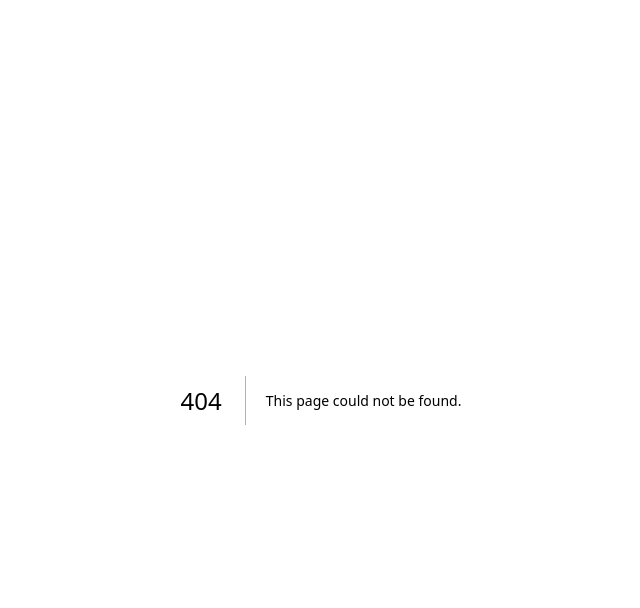
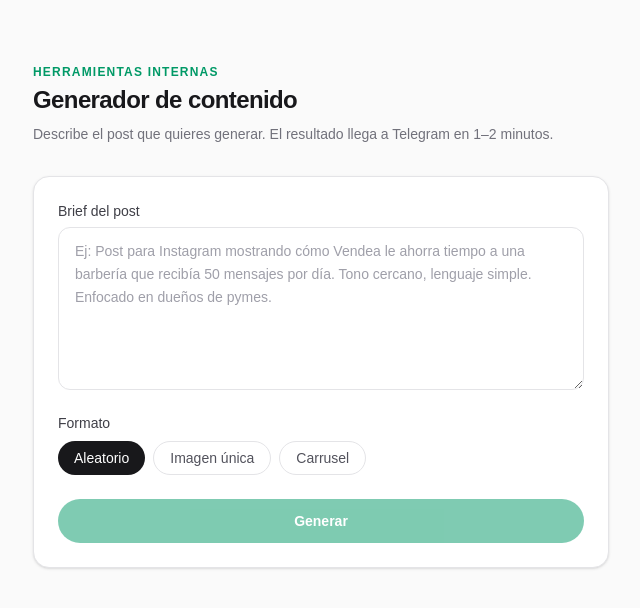
Before and after one commit to aahumada21/CLoserAIWEB, a Next.js app: page /tools in a window 1280 px wide. Before the commit this address had no page. Shown: the top 608 px of the page, without its empty margins (319-959 px from the left). Built offline with nearby package versions, Linux system fonts and the light colour scheme.

Commit message:
feat: agregar /tools con generador de contenido social para Vendea

```diff
--- /dev/null
+++ b/src/app/api/tools/content-generate/route.ts
@@ -0,0 +1,35 @@
+import { NextRequest, NextResponse } from "next/server";
+
+export async function POST(req: NextRequest) {
+  const body = await req.json();
+  const { prompt, format } = body as { prompt?: string; format?: string };
+
+  if (!prompt?.trim()) {
+    return NextResponse.json({ error: "El prompt no puede estar vacío." }, { status: 400 });
+  }
+
+  const apiKey = process.env.CONTENT_GENERATE_API_KEY;
+  if (!apiKey) {
+    return NextResponse.json({ error: "API key no configurada." }, { status: 500 });
+  }
+
+  const res = await fetch("https://tools.aahumada.com/webhook/content-generate-web", {
+    method: "POST",
+    headers: {
+      "Content-Type": "application/json",
+      "X-Api-Key": apiKey,
+    },
+    body: JSON.stringify({
+      prompt: prompt.trim(),
+      format: format ?? "random",
+    }),
+    signal: AbortSignal.timeout(15000),
+  });
+
+  if (!res.ok) {
+    return NextResponse.json({ error: `Error del servidor: ${res.status}` }, { status: 502 });
+  }
+
+  const data = await res.json();
+  return NextResponse.json(data);
+}
--- /dev/null
+++ b/src/app/tools/page.tsx
@@ -0,0 +1,150 @@
+"use client";
+
+import { useState } from "react";
+
+const FORMATS = [
+  { value: "random", label: "Aleatorio" },
+  { value: "single", label: "Imagen única" },
+  { value: "carousel", label: "Carrusel" },
+] as const;
+
+type Format = (typeof FORMATS)[number]["value"];
+type Status = "idle" | "loading" | "success" | "error";
+
+export default function ToolsPage() {
+  const [prompt, setPrompt] = useState("");
+  const [format, setFormat] = useState<Format>("random");
+  const [status, setStatus] = useState<Status>("idle");
+  const [errorMsg, setErrorMsg] = useState("");
+
+  async function handleSubmit(e: React.FormEvent) {
+    e.preventDefault();
+    if (!prompt.trim()) return;
+
+    setStatus("loading");
+    setErrorMsg("");
+
+    try {
+      const res = await fetch("/api/tools/content-generate", {
+        method: "POST",
+        headers: { "Content-Type": "application/json" },
+        body: JSON.stringify({ prompt, format }),
+      });
+
+      const data = await res.json();
+
+      if (!res.ok) {
+        setErrorMsg(data.error ?? "Error desconocido.");
+        setStatus("error");
+        return;
+      }
+
+      setStatus("success");
+    } catch {
+      setErrorMsg("No se pudo conectar con el servidor.");
+      setStatus("error");
+    }
+  }
+
+  function reset() {
+    setStatus("idle");
+    setPrompt("");
+    setFormat("random");
+    setErrorMsg("");
+  }
+
+  return (
+    <div className="min-h-screen bg-zinc-50 px-4 py-16">
+      <div className="mx-auto max-w-xl">
+        <div className="mb-8">
+          <p className="text-xs font-semibold uppercase tracking-widest text-emerald-600">
+            Herramientas internas
+          </p>
+          <h1 className="mt-1 text-2xl font-semibold tracking-tight text-zinc-900">
+            Generador de contenido
+          </h1>
+          <p className="mt-2 text-sm text-zinc-500">
+            Describe el post que quieres generar. El resultado llega a Telegram
+            en 1–2 minutos.
+          </p>
+        </div>
+
+        {status === "success" ? (
+          <div className="rounded-2xl border border-emerald-200 bg-emerald-50 p-8 text-center">
+            <p className="text-3xl">✅</p>
+            <p className="mt-3 text-base font-semibold text-emerald-800">
+              ¡Enviado! Revisá tu Telegram en 1–2 min.
+            </p>
+            <p className="mt-1 text-sm text-emerald-600">
+              Formato:{" "}
+              <span className="font-medium">
+                {FORMATS.find((f) => f.value === format)?.label}
+              </span>
+            </p>
+            <button
+              onClick={reset}
+              className="mt-6 rounded-full bg-emerald-600 px-6 py-2.5 text-sm font-medium text-white hover:bg-emerald-500"
+            >
+              Generar otro
+            </button>
+          </div>
+        ) : (
+          <form
+            onSubmit={handleSubmit}
+            className="rounded-2xl border border-zinc-200 bg-white p-6 shadow-sm"
+          >
+            <div>
+              <label className="block text-sm font-medium text-zinc-700">
+                Brief del post
+              </label>
+              <textarea
+                value={prompt}
+                onChange={(e) => setPrompt(e.target.value)}
+                rows={6}
+                required
+                placeholder="Ej: Post para Instagram mostrando cómo Vendea le ahorra tiempo a una barbería que recibía 50 mensajes por día. Tono cercano, lenguaje simple. Enfocado en dueños de pymes."
+                className="mt-1.5 w-full resize-y rounded-xl border border-zinc-200 px-4 py-3 text-sm leading-relaxed text-zinc-800 placeholder:text-zinc-400 focus:border-emerald-500 focus:outline-none"
+              />
+            </div>
+
+            <div className="mt-4">
+              <label className="block text-sm font-medium text-zinc-700">
+                Formato
+              </label>
+              <div className="mt-2 flex gap-2">
+                {FORMATS.map((f) => (
+                  <button
+                    key={f.value}
+                    type="button"
+                    onClick={() => setFormat(f.value)}
+                    className={`rounded-full px-4 py-1.5 text-sm font-medium transition-colors ${
+                      format === f.value
+                        ? "bg-zinc-900 text-white"
+                        : "border border-zinc-200 text-zinc-600 hover:bg-zinc-50"
+                    }`}
+                  >
+                    {f.label}
+                  </button>
+                ))}
+              </div>
+            </div>
+
+            {status === "error" && (
+              <p className="mt-4 rounded-lg bg-red-50 px-3 py-2 text-sm text-red-600">
+                {errorMsg}
+              </p>
+            )}
+
+            <button
+              type="submit"
+              disabled={status === "loading" || !prompt.trim()}
+              className="mt-6 w-full rounded-full bg-emerald-600 py-3 text-sm font-semibold text-white transition-colors hover:bg-emerald-500 disabled:cursor-not-allowed disabled:opacity-50"
+            >
+              {status === "loading" ? "Generando…" : "Generar"}
+            </button>
+          </form>
+        )}
+      </div>
+    </div>
+  );
+}
```
Also changed, not shown: 1 other file (tests, documents, lock files or other folders).
